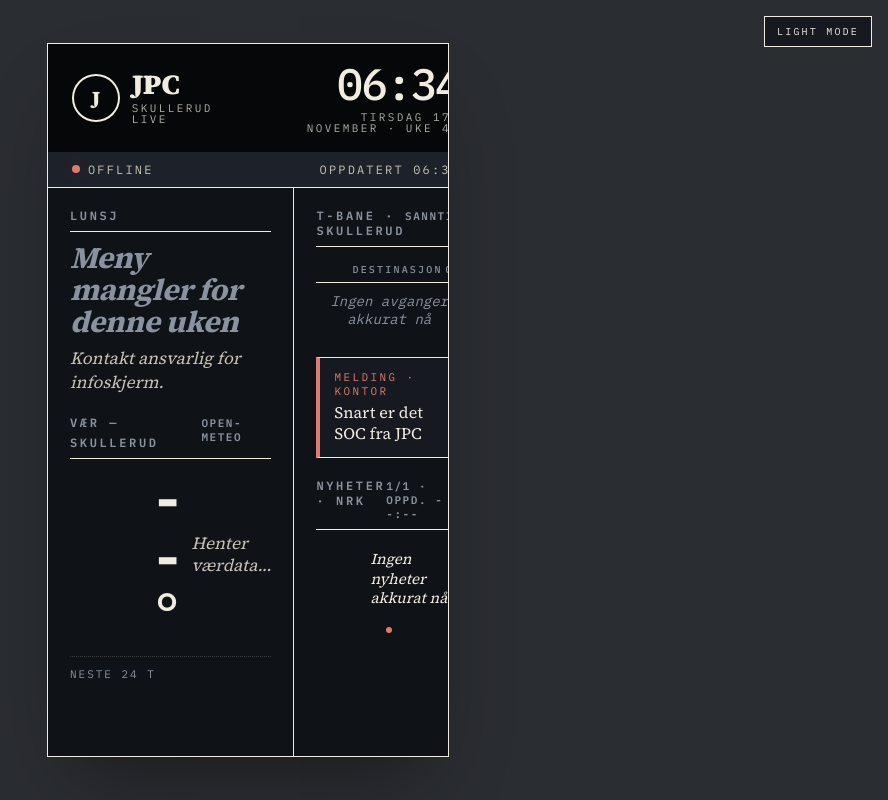
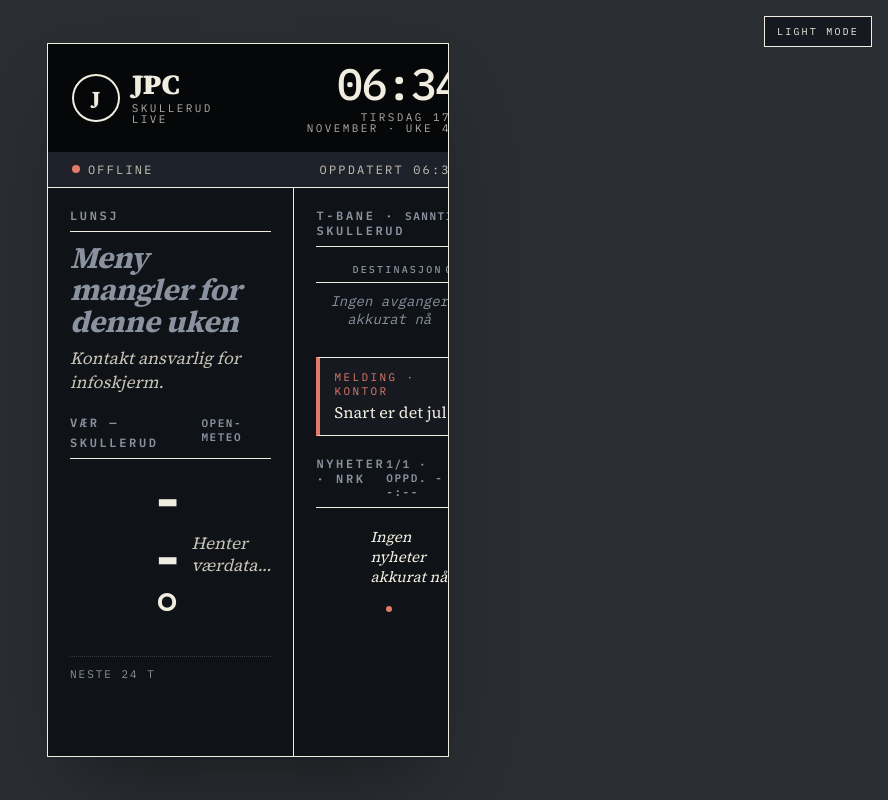
Before and after one commit to KrakenSaten/jpc-infoskjerm, a plain HTML site: page index.html in a window 1280 px wide. Shown: the whole page, without its empty margins (392-1280 px from the left). Drawn offline with Linux system fonts and the light colour scheme; no server answers.

Commit message:
Oppdater kontorbeskjed

```diff
--- a/index.html
+++ b/index.html
@@ -145,7 +145,7 @@
 
         <div class="notice" id="notice">
           <div class="tag" id="notice-tag">Melding · kontor</div>
-          <div class="msg" id="notice-msg">Snart er det SOC fra JPC</div>
+          <div class="msg" id="notice-msg">Snart er det jul</div>
         </div>
 
         <div class="card news" id="news-card">
```
